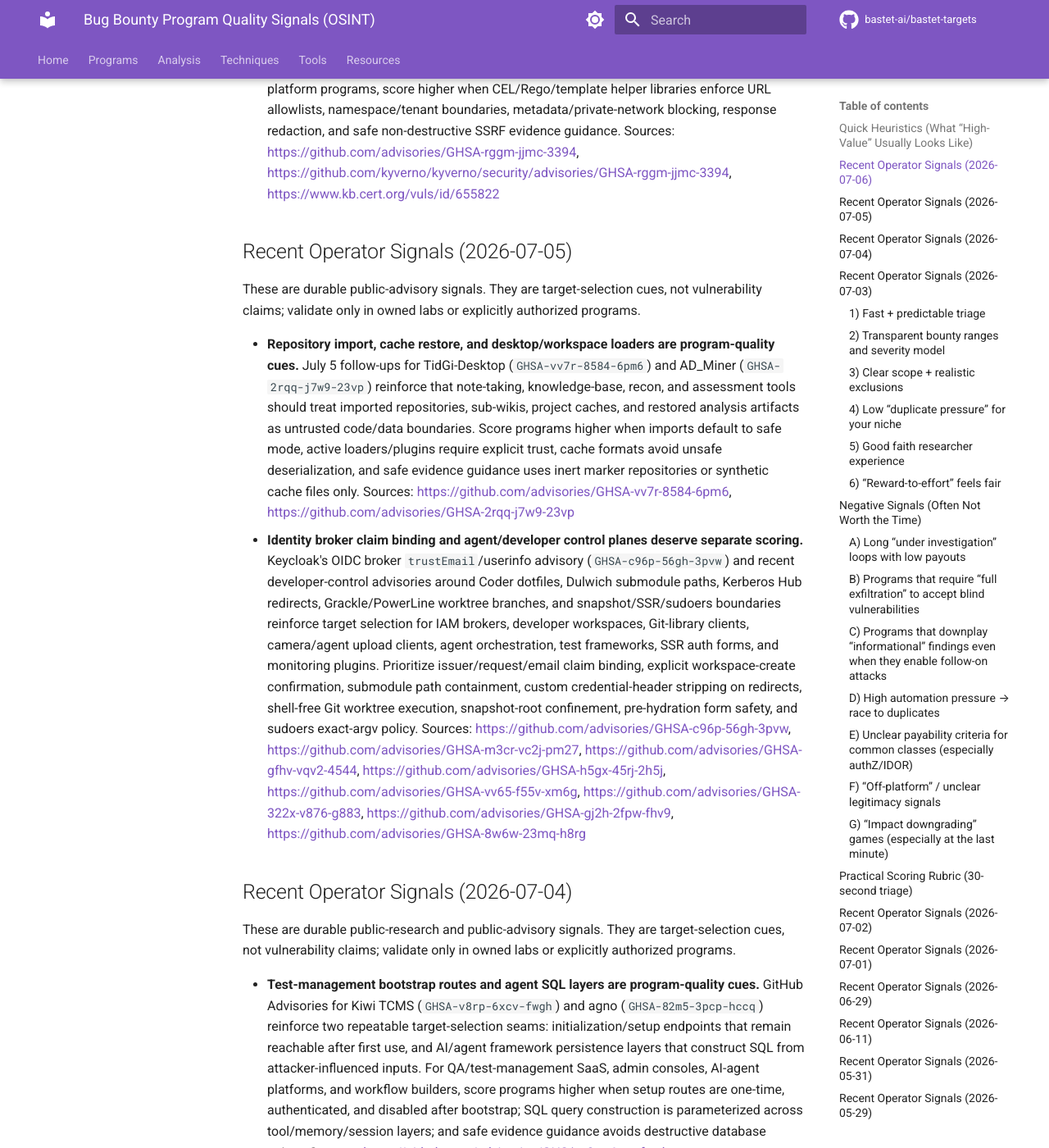
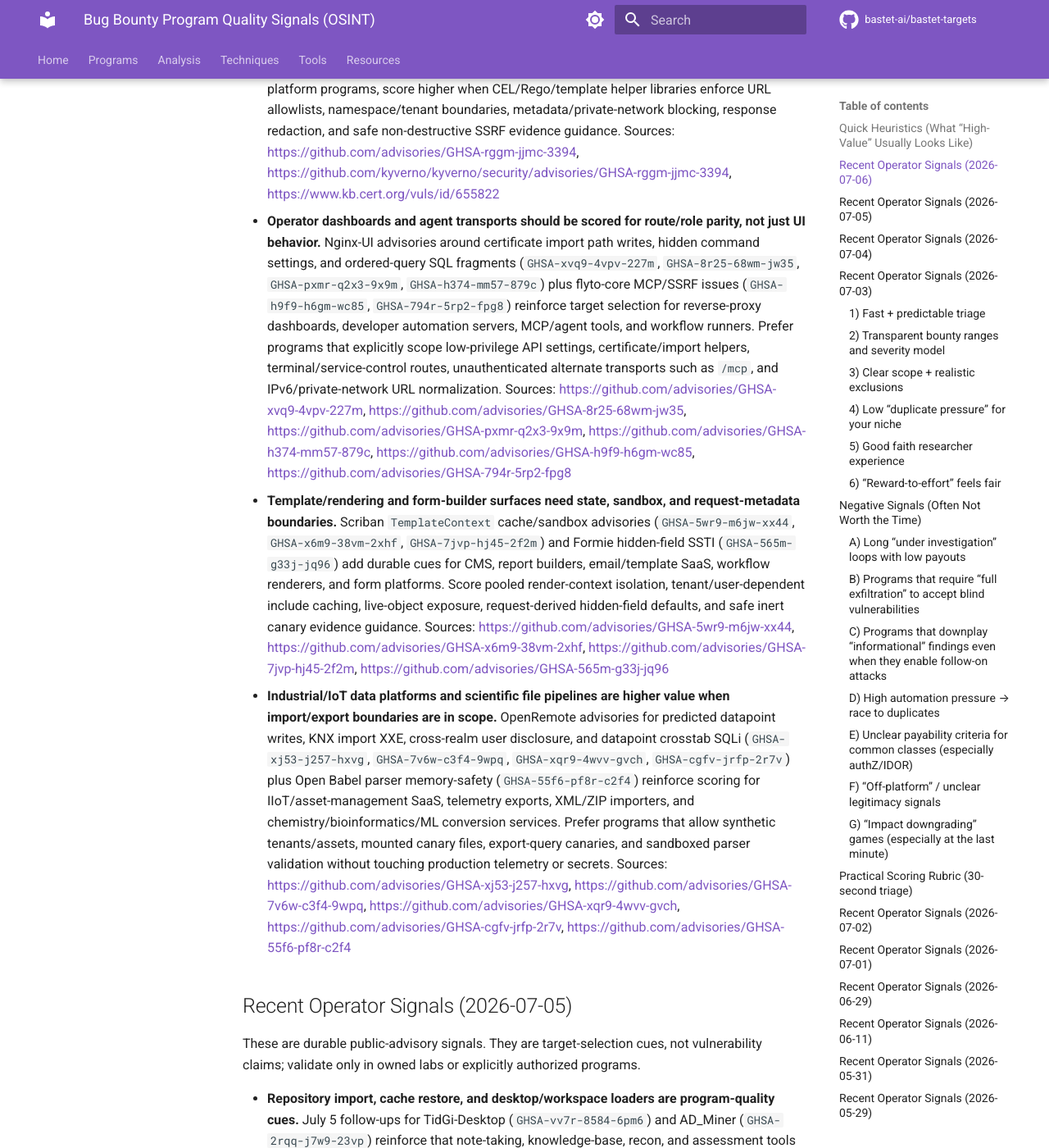
Before and after one commit to bastet-ai/bastet-targets, an MkDocs documentation site: the page built from docs/programs/program-quality-signals.md, in a window 1280 px wide and 1400 px high, scrolled down 653 px. Shown: the whole window at 82% size. Built offline with MkDocs 1.6.1 and Material for MkDocs 9.7.7, drawn with Linux system fonts in a browser that asks for light colours; comment, search, counter and statistics services are not loaded.

Commit message:
Add July 6 late target quality signals

```diff
--- a/docs/programs/program-quality-signals.md
+++ b/docs/programs/program-quality-signals.md
@@ -11,6 +11,9 @@
 These are durable public-advisory signals. They are target-selection cues, not vulnerability claims; validate only in owned labs or explicitly authorized programs.
 
 - **Admission controllers and policy engines need egress-scoped helper functions.** Kyverno `GHSA-rggm-jjmc-3394` / `CVE-2026-4789` describes SSRF through CEL `http.Get()` / `http.Post()` in `NamespacedValidatingPolicy`, where namespace-scoped policy authors could make the admission controller contact arbitrary URLs, including other namespaces or cloud metadata endpoints, with response data potentially exposed in policy errors. For Kubernetes management, policy-as-code, CI admission, workflow-controller, and multi-tenant platform programs, score higher when CEL/Rego/template helper libraries enforce URL allowlists, namespace/tenant boundaries, metadata/private-network blocking, response redaction, and safe non-destructive SSRF evidence guidance. Sources: https://github.com/advisories/GHSA-rggm-jjmc-3394, https://github.com/kyverno/kyverno/security/advisories/GHSA-rggm-jjmc-3394, https://www.kb.cert.org/vuls/id/655822
+- **Operator dashboards and agent transports should be scored for route/role parity, not just UI behavior.** Nginx-UI advisories around certificate import path writes, hidden command settings, and ordered-query SQL fragments (`GHSA-xvq9-4vpv-227m`, `GHSA-8r25-68wm-jw35`, `GHSA-pxmr-q2x3-9x9m`, `GHSA-h374-mm57-879c`) plus flyto-core MCP/SSRF issues (`GHSA-h9f9-h6gm-wc85`, `GHSA-794r-5rp2-fpg8`) reinforce target selection for reverse-proxy dashboards, developer automation servers, MCP/agent tools, and workflow runners. Prefer programs that explicitly scope low-privilege API settings, certificate/import helpers, terminal/service-control routes, unauthenticated alternate transports such as `/mcp`, and IPv6/private-network URL normalization. Sources: https://github.com/advisories/GHSA-xvq9-4vpv-227m, https://github.com/advisories/GHSA-8r25-68wm-jw35, https://github.com/advisories/GHSA-pxmr-q2x3-9x9m, https://github.com/advisories/GHSA-h374-mm57-879c, https://github.com/advisories/GHSA-h9f9-h6gm-wc85, https://github.com/advisories/GHSA-794r-5rp2-fpg8
+- **Template/rendering and form-builder surfaces need state, sandbox, and request-metadata boundaries.** Scriban `TemplateContext` cache/sandbox advisories (`GHSA-5wr9-m6jw-xx44`, `GHSA-x6m9-38vm-2xhf`, `GHSA-7jvp-hj45-2f2m`) and Formie hidden-field SSTI (`GHSA-565m-g33j-jq96`) add durable cues for CMS, report builders, email/template SaaS, workflow renderers, and form platforms. Score pooled render-context isolation, tenant/user-dependent include caching, live-object exposure, request-derived hidden-field defaults, and safe inert canary evidence guidance. Sources: https://github.com/advisories/GHSA-5wr9-m6jw-xx44, https://github.com/advisories/GHSA-x6m9-38vm-2xhf, https://github.com/advisories/GHSA-7jvp-hj45-2f2m, https://github.com/advisories/GHSA-565m-g33j-jq96
+- **Industrial/IoT data platforms and scientific file pipelines are higher value when import/export boundaries are in scope.** OpenRemote advisories for predicted datapoint writes, KNX import XXE, cross-realm user disclosure, and datapoint crosstab SQLi (`GHSA-xj53-j257-hxvg`, `GHSA-7v6w-c3f4-9wpq`, `GHSA-xqr9-4wvv-gvch`, `GHSA-cgfv-jrfp-2r7v`) plus Open Babel parser memory-safety (`GHSA-55f6-pf8r-c2f4`) reinforce scoring for IIoT/asset-management SaaS, telemetry exports, XML/ZIP importers, and chemistry/bioinformatics/ML conversion services. Prefer programs that allow synthetic tenants/assets, mounted canary files, export-query canaries, and sandboxed parser validation without touching production telemetry or secrets. Sources: https://github.com/advisories/GHSA-xj53-j257-hxvg, https://github.com/advisories/GHSA-7v6w-c3f4-9wpq, https://github.com/advisories/GHSA-xqr9-4wvv-gvch, https://github.com/advisories/GHSA-cgfv-jrfp-2r7v, https://github.com/advisories/GHSA-55f6-pf8r-c2f4
 
 ## Recent Operator Signals (2026-07-05)
 
```
